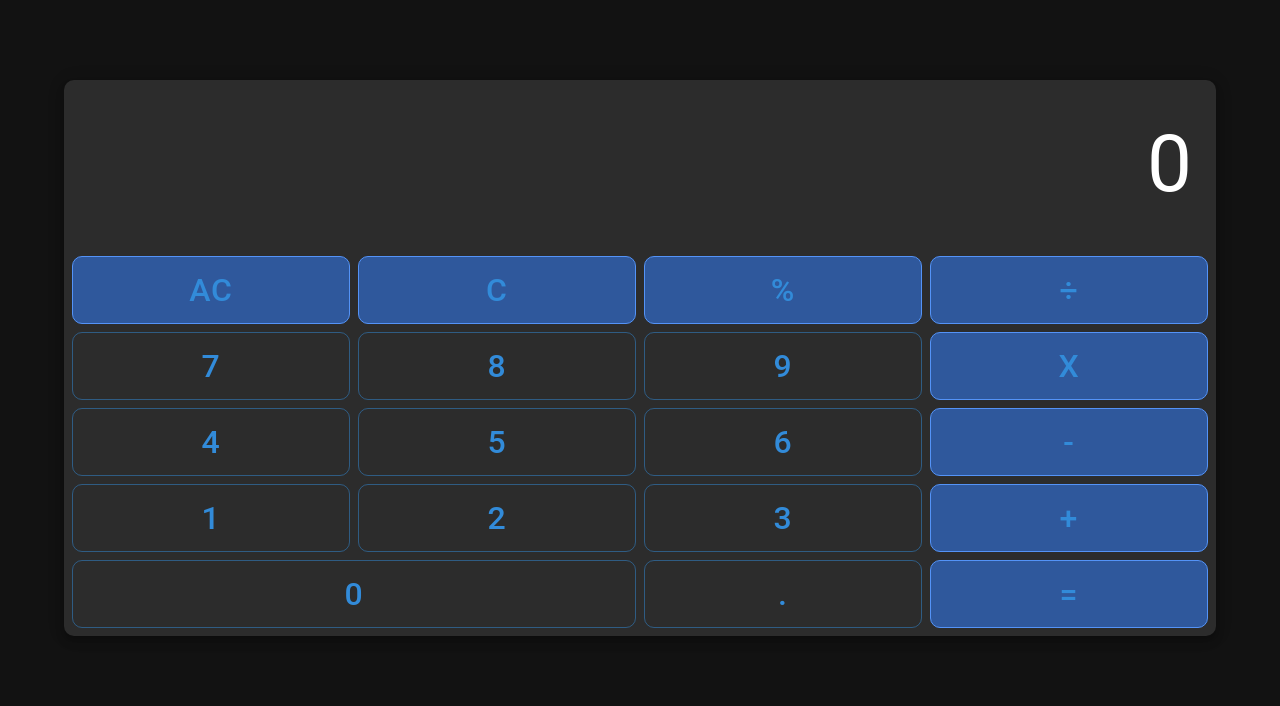
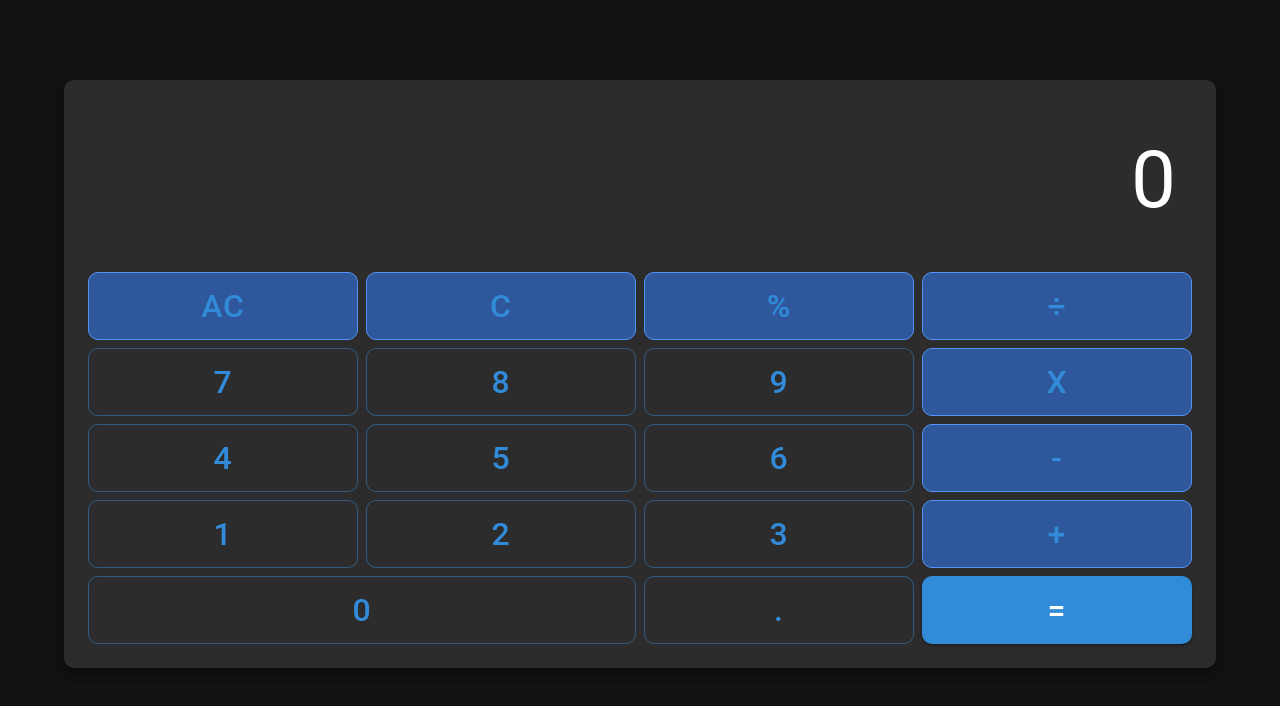
Before and after one commit to DarioBarrionuevo/calculator-test, a React (Vite) app: page / in a window 1280 px wide. Shown: the top 706 px of the page. Built offline with nearby package versions, Linux system fonts and the light colour scheme.

Commit message:
Fix equal button

```diff
--- a/src/App.tsx
+++ b/src/App.tsx
@@ -1,11 +1,11 @@
-import { Container, Grid, Paper, styled } from "@mui/material";
+import { Container, Grid, Paper, styled, Button } from "@mui/material";
 import { useState } from "react";
 import SignButton from "./Components/SignButton";
 import NumberButton from "./Components/NumberButton";
 
 // Styled components
 const Calculator = styled(Paper)(({ theme }) => ({
-  padding: theme.spacing(1),
+  padding: theme.spacing(3),
   marginTop: theme.spacing(10),
   borderRadius: 10,
 }));
@@ -99,11 +99,11 @@ function App() {
           <Grid item container columnSpacing={1}>
             <NumberButton xs={6} digit={"0"} enterDigit={pickNumber} />
             <NumberButton digit={"."} enterDigit={() => {}} />
-            <SignButton
-              operation={"="}
-              pickOperation={pickOperation}
-              selectedOperation={operation}
-            />
+            <Grid item xs={3}>
+              <Button fullWidth variant="contained">
+                =
+              </Button>
+            </Grid>
           </Grid>
         </Grid>
       </Calculator>
```
